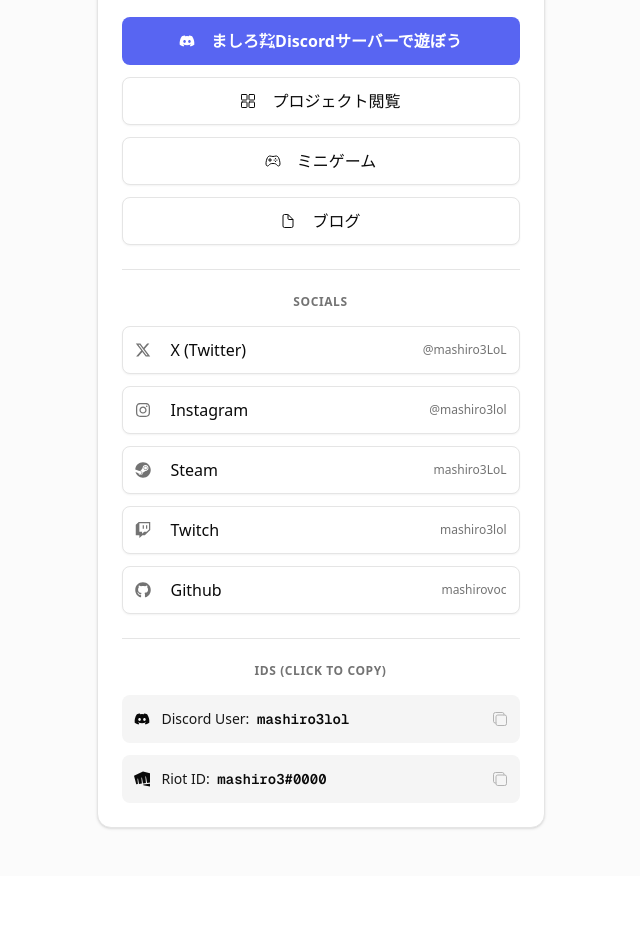
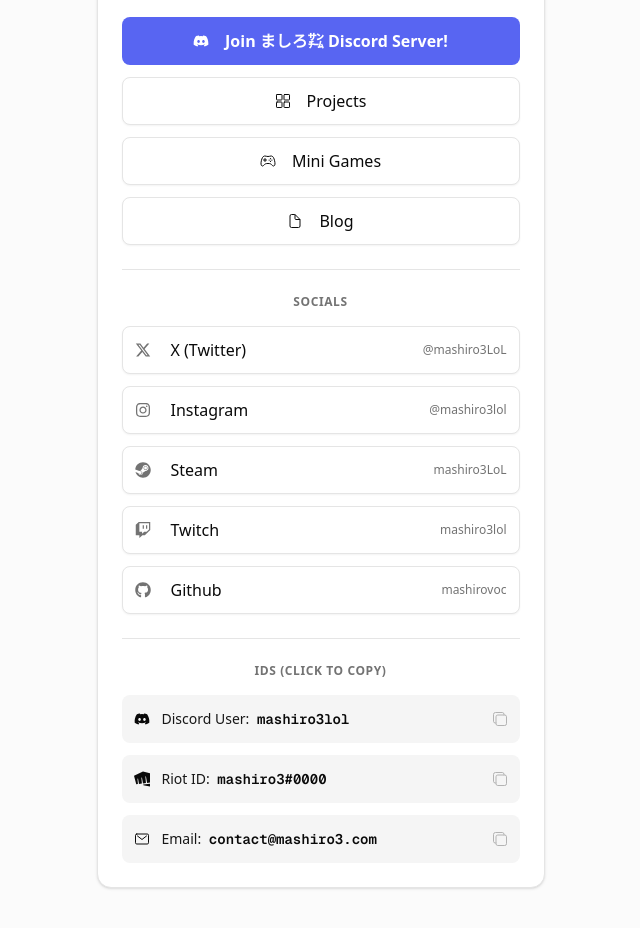
Before and after one commit to mashirovoc/mashiro3com, a Next.js app: page / in a window 1280 px wide. Shown: the part 260-1188 px from the top of the page, without its empty margins (312-952 px from the left). Before the commit the page ends 1136 px from the top, so only its background shows below. Built offline with nearby package versions, Linux system fonts and the light colour scheme.

Commit message:
first commit

```diff
--- a/app/globals.css
+++ b/app/globals.css
@@ -118,7 +118,6 @@
   }
 
   html {
-    /* スクロールバーの有無に関わらず、常にスクロールバー分の幅を確保する */
     scrollbar-gutter: stable;
   }
   body {
--- a/app/layout.tsx
+++ b/app/layout.tsx
@@ -1,3 +1,4 @@
+import { Toaster } from "@/components/ui/sonner";
 import type { Metadata } from "next";
 import { Geist, Geist_Mono } from "next/font/google";
 import "./globals.css";
@@ -30,7 +31,10 @@ export default function RootLayout({
       <body
         className={`${geistSans.variable} ${geistMono.variable} antialiased`}
       >
-        {children}
+        <>
+          {children}
+          <Toaster />
+        </>
       </body>
     </html>
   );
--- a/app/minigames/page.tsx
+++ b/app/minigames/page.tsx
@@ -1,4 +1,4 @@
-import { ProjectData, ProjectGrid } from "@/components/ProjectGrid";
+import ProjectGrid, { ProjectData } from "@/components/ProjectGrid";
 import { Metadata } from "next";
 import { IoExtensionPuzzleOutline } from "react-icons/io5";
 
@@ -17,25 +17,25 @@ const minigames: ProjectData[] = [
 ];
 
 export const metadata: Metadata = {
-  title: "MiniGames",
-  description: "ましろ㌠ MiniGames - Browser Games.",
+  title: "Mini Games",
+  description: "おもちゃ箱です。",
 };
 
-export default function MiniGamesPage() {
+const MiniGamesPage = () => {
   return (
     <main className="min-h-screen bg-background p-6">
       <div className="max-w-5xl mx-auto">
         <div className="mb-8 space-y-2">
           <h1 className="text-3xl font-bold tracking-tight text-primary">
-            MiniGames
+            Mini Games
           </h1>
-          <p className="text-muted-foreground">
-            Browser games created for fun.
-          </p>
+          <p className="text-muted-foreground">おもちゃ箱です </p>
         </div>
 
         <ProjectGrid projects={minigames} />
       </div>
     </main>
   );
-}
+};
+
+export default MiniGamesPage;
--- a/app/page.tsx
+++ b/app/page.tsx
@@ -1,5 +1,5 @@
-import { CopyButton } from "@/components/CopyButton";
-import { MotionWrapper } from "@/components/MotionWrapper";
+import CopyButton from "@/components/CopyButton";
+import MotionWrapper from "@/components/MotionWrapper";
 import { Avatar, AvatarFallback, AvatarImage } from "@/components/ui/avatar";
 import { Button } from "@/components/ui/button";
 import {
@@ -24,6 +24,7 @@ import {
   IoDocumentOutline,
   IoGameControllerOutline,
   IoGridOutline,
+  IoMailOutline,
 } from "react-icons/io5";
 import { SiRiotgames } from "react-icons/si";
 
@@ -74,9 +75,14 @@ const profileData = {
       icon: <SiRiotgames className="h-5 w-5" />,
       label: "Riot ID",
     },
+    mail: {
+      id: "contact@mashiro3.com",
+      icon: <IoMailOutline className="h-5 w-5" />,
+      label: "Email",
+    },
   },
 };
-export default function ProfilePage() {
+const ProfilePage = () => {
   return (
     <main className="min-h-screen flex items-center justify-center bg-muted/40 p-4">
       <MotionWrapper className="w-full max-w-md">
@@ -112,7 +118,7 @@ export default function ProfilePage() {
                   rel="noopener noreferrer"
                 >
                   <FaDiscord className="mr-2 h-5 w-5" />
-                  ましろ㌠Discordサーバーで遊ぼう
+                  Join ましろ㌠ Discord Server!
                 </Link>
               </Button>
               <Button
@@ -122,7 +128,7 @@ export default function ProfilePage() {
               >
                 <Link href="/project">
                   <IoGridOutline className="mr-2 h-5 w-5" />
-                  プロジェクト閲覧
+                  Projects
                 </Link>
               </Button>
               <Button
@@ -132,7 +138,7 @@ export default function ProfilePage() {
               >
                 <Link href="/minigames">
                   <IoGameControllerOutline className="mr-2 h-5 w-5" />
-                  ミニゲーム
+                  Mini Games
                 </Link>
               </Button>
               <Button
@@ -142,7 +148,7 @@ export default function ProfilePage() {
               >
                 <Link href="https://blog.mashiro3.com" target="_blank">
                   <IoDocumentOutline className="mr-2 h-5 w-5" />
-                  ブログ
+                  Blog
                 </Link>
               </Button>
             </div>
@@ -194,4 +200,6 @@ export default function ProfilePage() {
       </MotionWrapper>
     </main>
   );
-}
+};
+
+export default ProfilePage;
--- a/app/project/page.tsx
+++ b/app/project/page.tsx
@@ -1,4 +1,4 @@
-import { ProjectData, ProjectGrid } from "@/components/ProjectGrid";
+import ProjectGrid, { ProjectData } from "@/components/ProjectGrid";
 import { Metadata } from "next";
 import {
   IoLogoAndroid,
@@ -14,11 +14,10 @@ const projects: ProjectData[] = [
       "名刺をオンライン化するサービスです。Androidで動作します。（iPhoneも実装予定）",
     url: "https://meishionline.mashiro3.com",
     status: "active",
-    // ここで JSX (<Icon />) を渡す
     techIcon: <IoLogoAndroid className="h-5 w-5" />,
   },
   {
-    title: "LoL Skins Viewer",
+    title: "League  Skins Viewer",
     description:
       "League of Legendsで使用できるスキンを閲覧することができます。",
     url: "https://leagueskins.vercel.app",
@@ -59,10 +58,10 @@ const projects: ProjectData[] = [
 
 export const metadata: Metadata = {
   title: "Projects",
-  description: "Apps, Scripts, and Libraries.",
+  description: "作成したコードまとめです。",
 };
 
-export default function ProjectPage() {
+const ProjectPage = () => {
   return (
     <main className="min-h-screen bg-background p-6">
       <div className="max-w-5xl mx-auto">
@@ -70,11 +69,15 @@ export default function ProjectPage() {
           <h1 className="text-3xl font-bold tracking-tight text-primary">
             Projects
           </h1>
-          <p className="text-muted-foreground">Apps, Scripts, and Libraries.</p>
+          <p className="text-muted-foreground">
+            作成したコードまとめです。テストコードを含みます。
+          </p>
         </div>
 
         <ProjectGrid projects={projects} />
       </div>
     </main>
   );
-}
+};
+
+export default ProjectPage;
--- a/app/template.tsx
+++ b/app/template.tsx
@@ -2,7 +2,7 @@
 
 import { motion } from "framer-motion";
 
-export default function Template({ children }: { children: React.ReactNode }) {
+const Template = ({ children }: { children: React.ReactNode }) => {
   return (
     <motion.div
       initial={{ opacity: 0, y: 20 }}
@@ -12,4 +12,6 @@ export default function Template({ children }: { children: React.ReactNode }) {
       {children}
     </motion.div>
   );
-}
+};
+
+export default Template;
--- a/components/CopyButton.tsx
+++ b/components/CopyButton.tsx
@@ -7,10 +7,9 @@ import { toast } from "sonner";
 interface CopyButtonProps {
   text: string;
   label: string;
-  icon: React.ReactNode; // IconType から ReactNode に変更
+  icon: React.ReactNode;
 }
-
-export function CopyButton({ text, label, icon }: CopyButtonProps) {
+const CopyButton = ({ text, label, icon }: CopyButtonProps) => {
   const handleCopy = () => {
     navigator.clipboard.writeText(text);
     toast.success(`${label} をコピーしました！`, {
@@ -25,7 +24,6 @@ export function CopyButton({ text, label, icon }: CopyButtonProps) {
       onClick={handleCopy}
     >
       <div className="flex items-center">
-        {/* アイコンは親側でクラスを指定して渡すため、ここでは単に表示するだけ */}
         <span className="mr-3 flex items-center justify-center text-foreground">
           {icon}
         </span>
@@ -39,4 +37,5 @@ export function CopyButton({ text, label, icon }: CopyButtonProps) {
       <IoCopyOutline className="h-4 w-4 text-muted-foreground opacity-50" />
     </Button>
   );
-}
+};
+export default CopyButton;
--- a/components/ProjectCard.tsx
+++ b/components/ProjectCard.tsx
@@ -14,12 +14,12 @@ import {
   IoArchiveOutline,
   IoBanOutline,
   IoCodeSlashOutline,
-  IoOpenOutline, // ゲームプレイ用のアイコンを追加
+  IoOpenOutline,
   IoWarningOutline,
 } from "react-icons/io5";
 import { ProjectData } from "./ProjectGrid";
 
-export function ProjectCard({
+const ProjectCard = ({
   title,
   description,
   url,
@@ -27,7 +27,7 @@ export function ProjectCard({
   techIcon,
   hideStatus = false,
   customButtonText,
-}: ProjectData) {
+}: ProjectData) => {
   const isDeprecated = status === "deprecated";
 
   const getButtonContent = () => {
@@ -68,7 +68,7 @@ export function ProjectCard({
               {techIcon ? techIcon : <IoCodeSlashOutline className="h-5 w-5" />}
             </div>
             <CardTitle
-              className={`text-lg leading-tight ${
+              className={`break-all text-lg leading-tight ${
                 isDeprecated ? "text-muted-foreground" : "text-card-foreground"
               }`}
             >
@@ -76,7 +76,6 @@ export function ProjectCard({
             </CardTitle>
           </div>
 
-          {/* hideStatusがfalseの場合のみバッジを表示 */}
           {!hideStatus &&
             (isDeprecated ? (
               <div title="Deprecated / Archived">
@@ -132,4 +131,6 @@ export function ProjectCard({
       </CardFooter>
     </Card>
   );
-}
+};
+
+export default ProjectCard;
```
Also changed, not shown: components/MotionWrapper.tsx (+4 -3 lines), components/ProjectGrid.tsx (+4 -3 lines).
